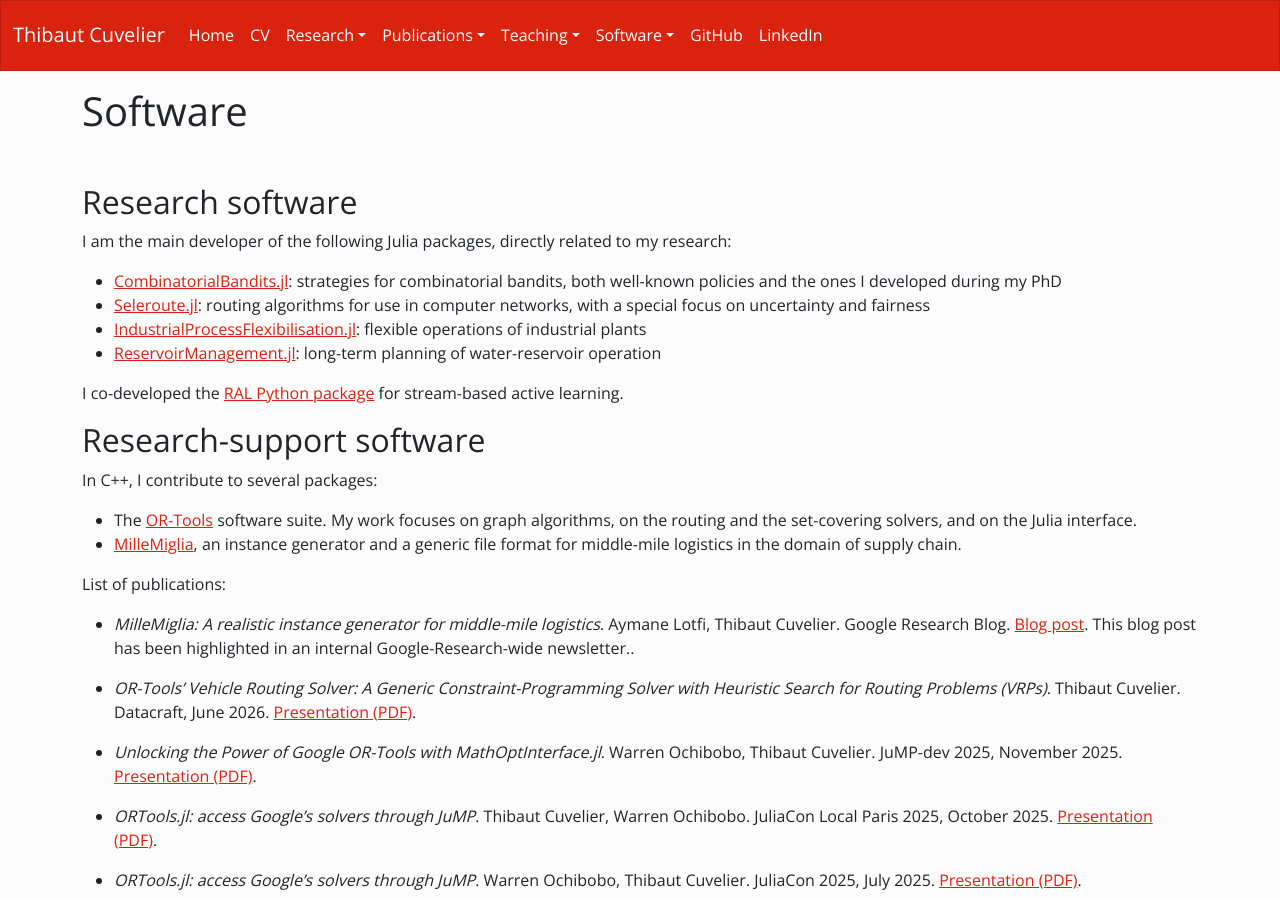
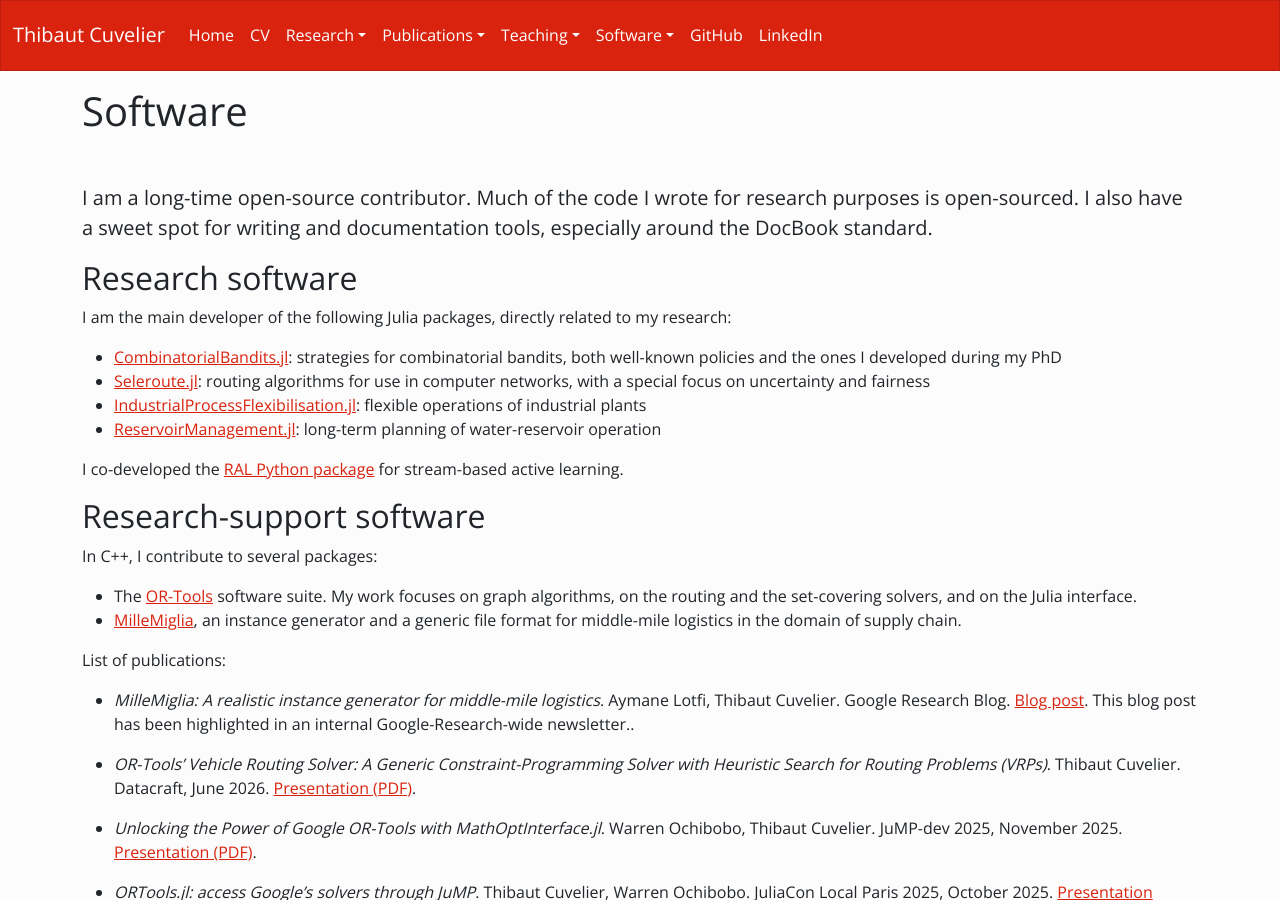
Before and after one commit to dourouc05/dourouc05.github.io, a Jekyll site: the page built from software.md, in a window 1280 px wide and 900 px high. Built offline with Jekyll 4.4.1, drawn with Linux system fonts in a browser that asks for light colours; our own code applies the rules of GitHub Pages for plain Markdown files.

Commit message:
Add lead paragraph.

```diff
--- a/software.md
+++ b/software.md
@@ -4,6 +4,8 @@ permalink: software
 ---
 
 # Software
+
+<p class="lead" markdown="span">I am a long-time open-source contributor. Much of the code I wrote for research purposes is open-sourced. I also have a sweet spot for writing and documentation tools, especially around the DocBook standard.</p>
 
 ## Research software {#research-software}
 
```
